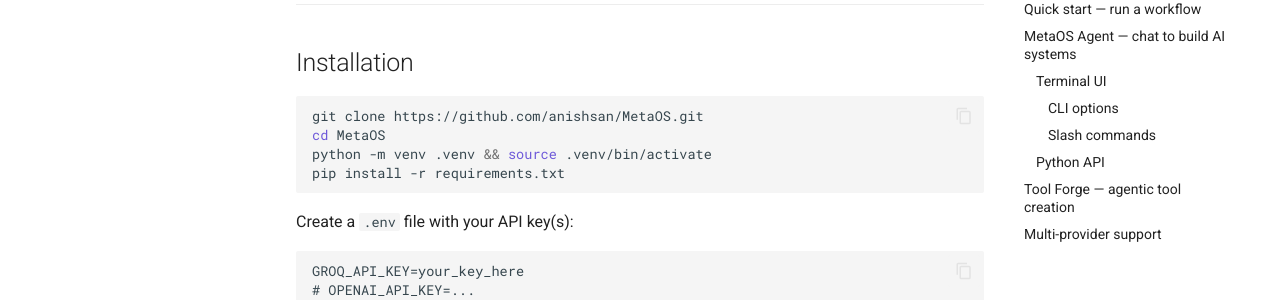
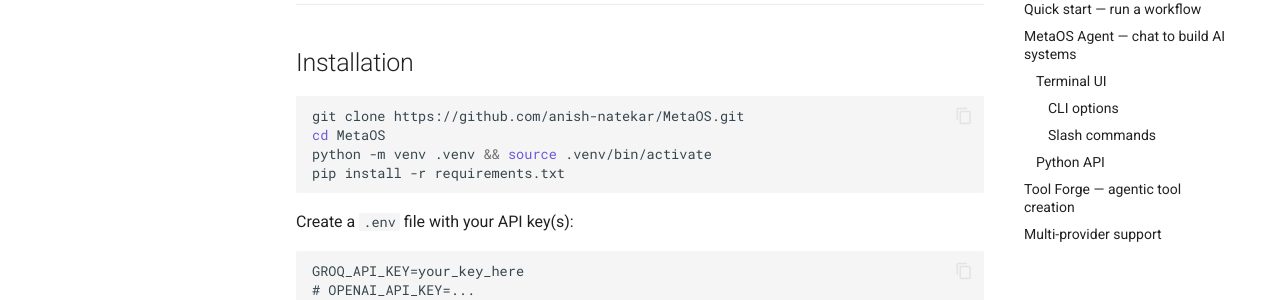
Before and after one commit to anish-natekar/MetaOS, an MkDocs documentation site: the page built from docs/index.md, in a window 1280 px wide and 900 px high, scrolled down 1305 px. Shown: the part 153-453 px from the top of the window. Built offline with MkDocs 1.6.1 and Material for MkDocs 9.7.7, drawn with Linux system fonts in a browser that asks for light colours; comment, search, counter and statistics services are not loaded; some of the changed lines change nothing that is shown.

Commit message:
github page url fix

````diff
--- a/docs/index.md
+++ b/docs/index.md
@@ -31,7 +31,7 @@
 ## Installation
 
 ```bash
-git clone https://github.com/anishsan/MetaOS.git
+git clone https://github.com/anish-natekar/MetaOS.git
 cd MetaOS
 python -m venv .venv && source .venv/bin/activate
 pip install -r requirements.txt
--- a/mkdocs.yml
+++ b/mkdocs.yml
@@ -1,6 +1,6 @@
 site_name: MetaOS
 site_description: Build, run, and optimize multi-step AI agent workflows
-repo_url: https://github.com/anishsan/MetaOS
+repo_url: https://github.com/anish-natekar/MetaOS
 repo_name: MetaOS
 edit_uri: edit/main/docs/
 
````
